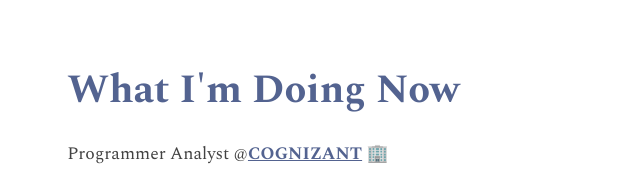
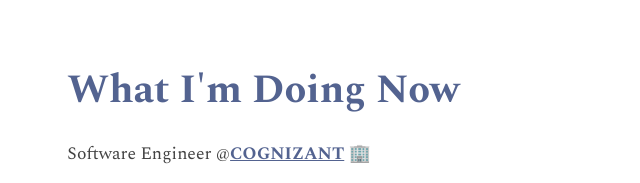
Before and after one commit to sjainsourav/souravjain.netlify.com, a plain HTML site: page now.html in a window 1280 px wide. Shown: the top 183 px of the page, 320-960 px from the left. Drawn offline with nearby package versions, Linux system fonts and the light colour scheme.

Commit message:
Update profile

```diff
--- a/now.html
+++ b/now.html
@@ -25,7 +25,7 @@
   <div id="project-container">
     <h1>What I'm Doing Now</h1>
     <div class="project">
-      <p>Programmer Analyst @<b><a href="https://www.cognizant.com/" target="_blank">COGNIZANT</a></b> 🏢</p>
+      <p>Software Engineer @<b><a href="https://www.cognizant.com/" target="_blank">COGNIZANT</a></b> 🏢</p>
     </div>
     <h3>
       <a href="http://souravjain.netlify.com/">Go back</a>
```
